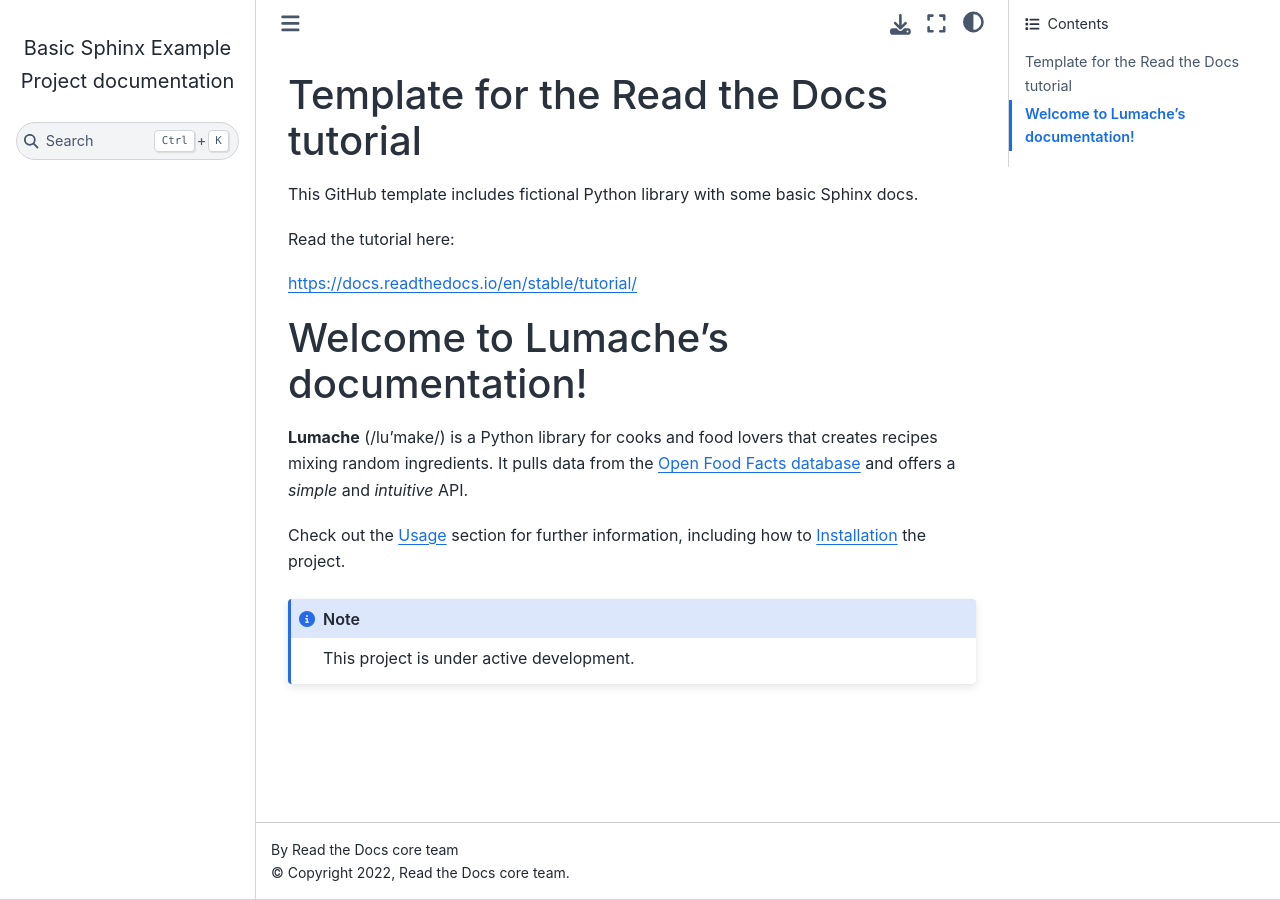
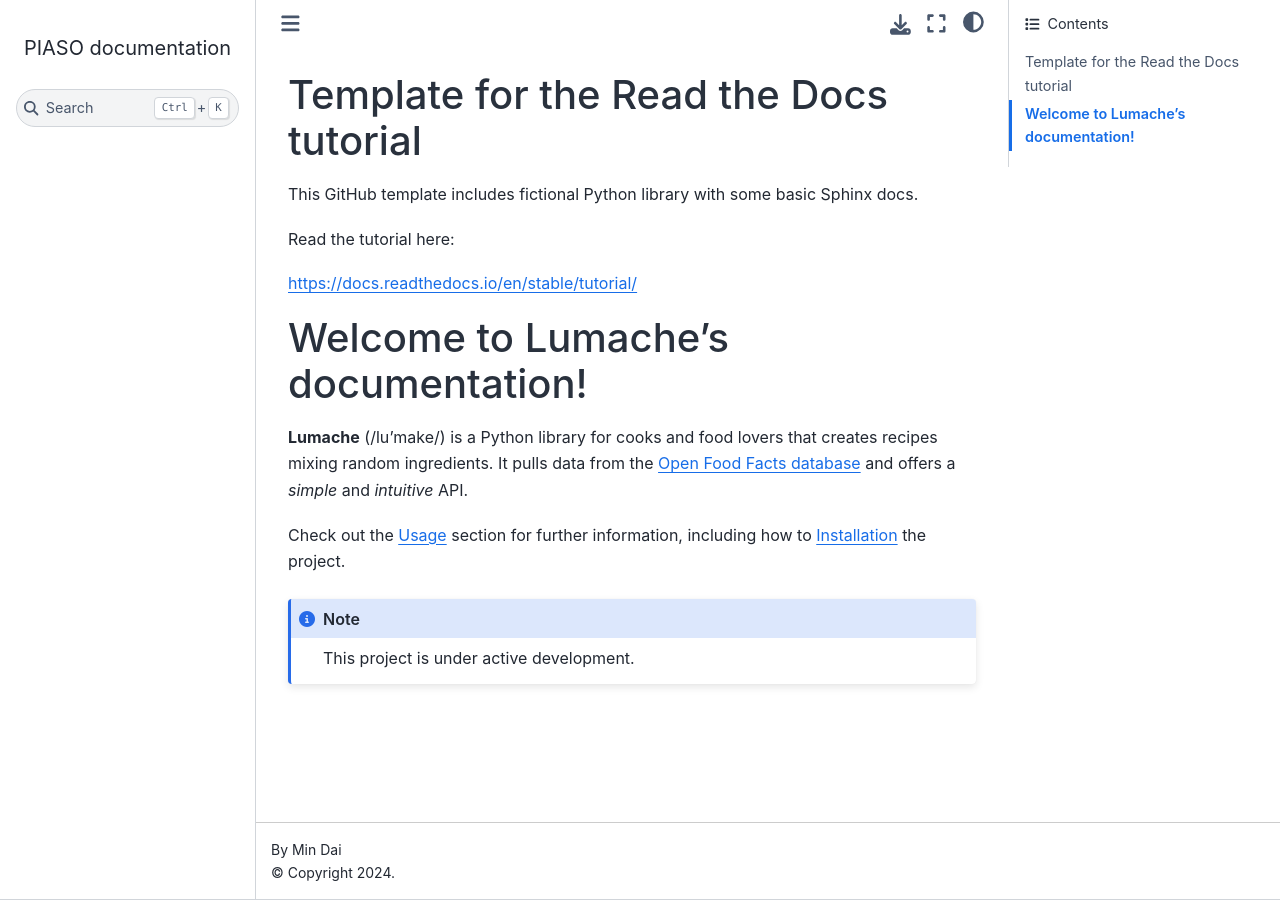
Before and after one commit to VallariS/piaso-tutorial, a Sphinx documentation site: the page built from docs/index.rst, in a window 1280 px wide. Built offline with Sphinx 7.4.7 and the Sphinx Book theme 1.1.4, drawn with Linux system fonts in a browser that asks for light colours; pages that are not in the unit, such as notebooks, are missing from menus.

Commit message:
Update conf.py - changing project info

```diff
--- a/docs/conf.py
+++ b/docs/conf.py
@@ -17,9 +17,9 @@
 
 # -- Project information -----------------------------------------------------
 
-project = "Basic Sphinx Example Project"
-copyright = "2022, Read the Docs core team"
-author = "Read the Docs core team"
+project = "PIASO"
+copyright = "2024"
+author = "Min Dai"
 
 
 # -- General configuration ---------------------------------------------------
```
